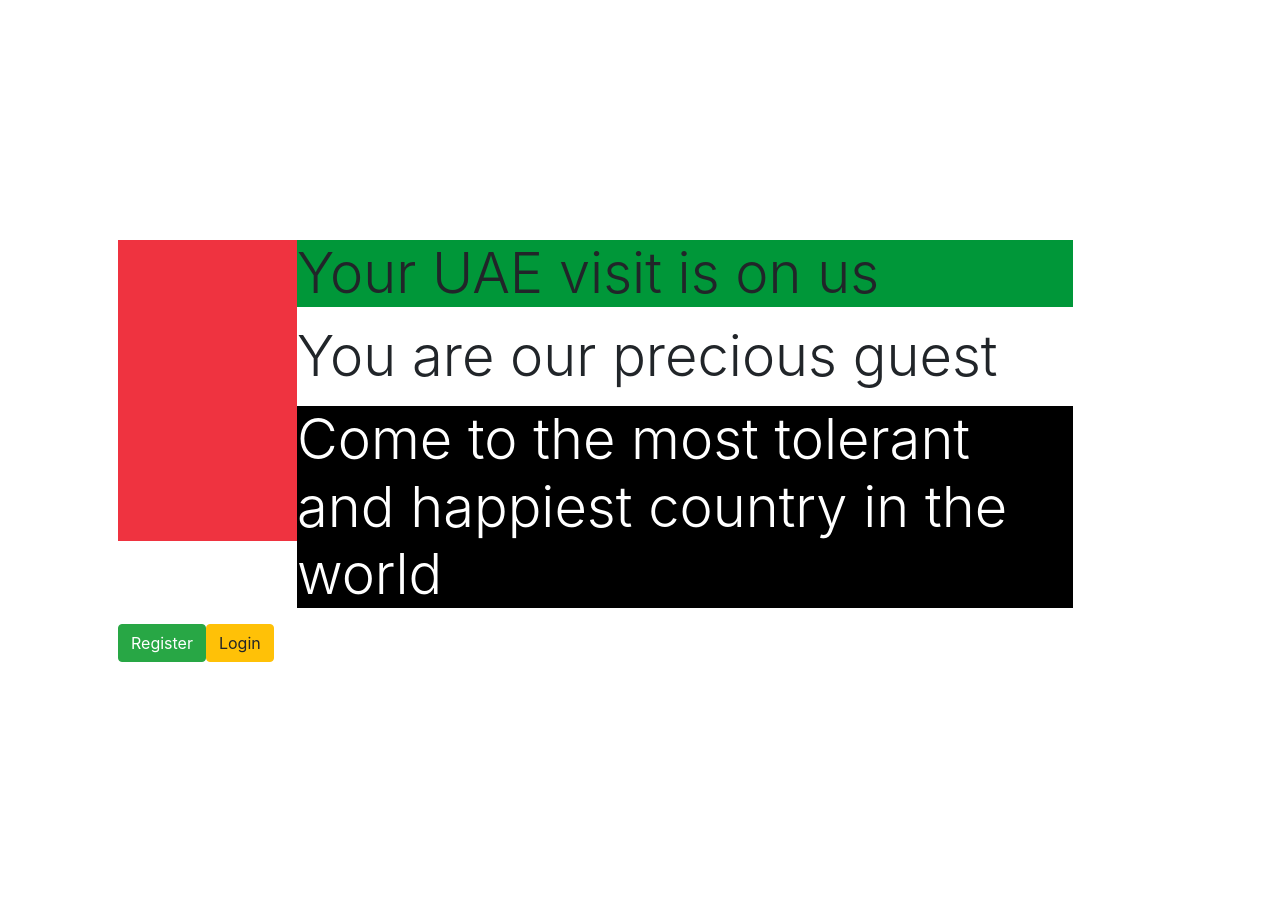
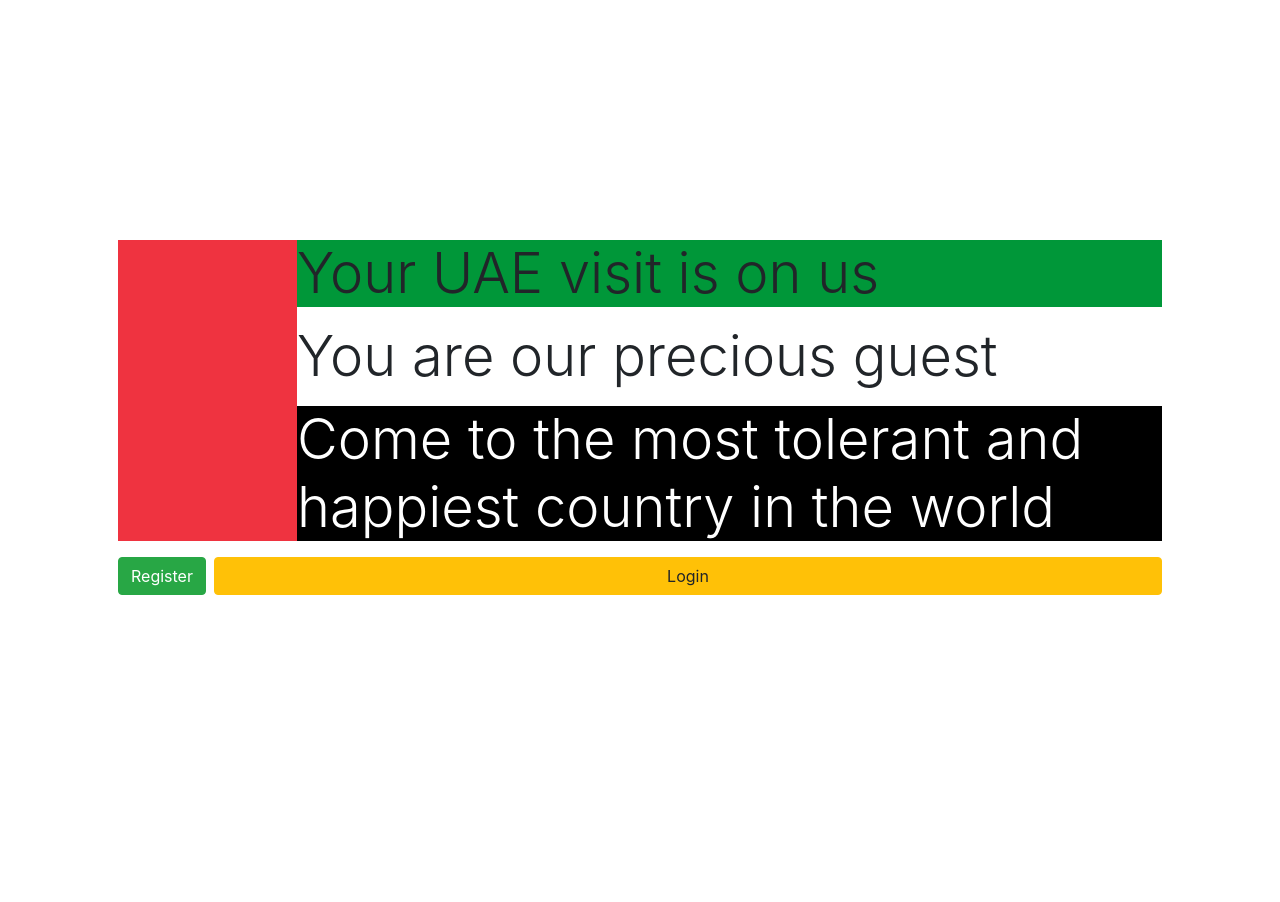
Before and after one commit to zubairwazir/host-guest-review-app-flask, a Flask app: page / in a window 1280 px wide. Shown: the part 58-960 px from the top of the page. After the commit the page ends 653 px from the top, so only its background shows below. Run offline with Flask 2, Linux system fonts and the light colour scheme; some libraries are stand-ins or nearby versions.

Commit message:
first commit

```diff
--- a/templates/index.html
+++ b/templates/index.html
@@ -10,15 +10,15 @@
             <div class="red col-md-2">
 
             </div>
-            <div class="col-md-9 display-4">
+            <div class="col-md-10 display-4">
                 <p class="green">Your UAE visit is on us</p>
                 <p class="white">You are our precious guest</p>
                 <p class="black">Come to the most tolerant and happiest country in the world</p>
             </div>
         </div>
         <div class="buttons">
-            <a href="/register" class="btn btn-success">Register</a>
-            <a href="/login" class="btn btn-warning">Login</a>
+            <a href="/register" class="btn btn-success mr-2">Register</a>
+            <a href="/login" class="btn btn-warning btn-block">Login</a>
         </div>
     </div>
 {% endblock %}
```
Also changed, not shown: static/images/review0.png (added), static/images/review1.png (added), static/images/review2.png (added), static/images/review3.png (added), static/images/review4.png (added).
